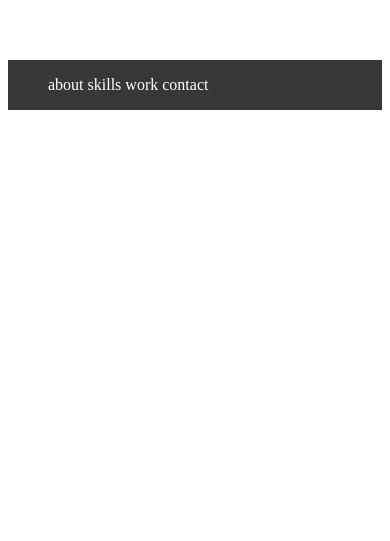
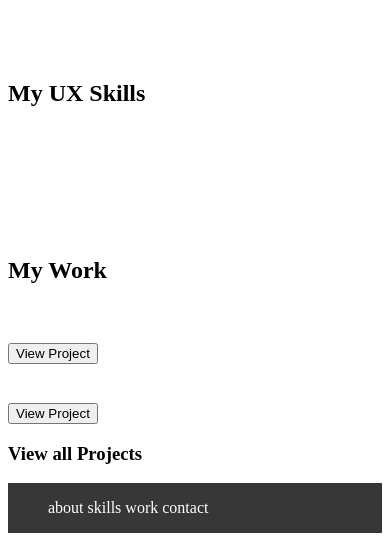
Before and after one commit to MelNaval/UX_UI_HW_18, a plain HTML site: page index.html in a window 390 px wide. Shown: the part 840-1381 px from the top of the page. Before the commit the page ends 958 px from the top, so only its background shows below. Drawn offline with Linux system fonts and the light colour scheme.

Commit message:
Update CSS
add new entries for flex container, media query and workGrid

```diff
--- a/css/style.css
+++ b/css/style.css
@@ -35,6 +35,21 @@ nav li {
     margin: 0 auto;
 }
 
+
+.flexContainer {
+    display: flex;
+    flex-direction: column;
+    width: 33%;
+    margin: auto;
+
+}
+
+.workGrid {
+    display: grid;
+    grid-template-areas: Skill1 Skill2 Skill3;
+
+}
+
 footer {
     background-color: #373738;
     vertical-align: top;
@@ -49,3 +64,18 @@ footer li {
     display: inline-block;
     color: white;
 }
+
+@media only screen and (max-width: 600px) {
+    .flexContainer {
+        flex-direction: column;
+        width: 100%;
+        grid-template-rows: 300px 300px 300px ;
+        grid-template-columns: 1fr 1 fr 1fr;
+        grid-template-areas:
+            "Skill1"
+            "Skill2"
+            "Skill3"
+            ;
+
+    }
+}
--- a/index.html
+++ b/index.html
@@ -36,6 +36,58 @@
             </div>
         </section>
 
+        <!-- My UX Skills section coded using CSS Flex -->
+
+        <section class="mySkills">
+            <h1>My UX Skills</h1>
+            <div class="flexContainer">
+                <div class="Skill1">
+                    <img>
+                    <h3></h3>
+                    <p></p>
+                </div>
+                <div class="Skill2">
+                    <img>
+                    <h3></h3>
+                    <p></p>
+                </div>
+                <div class="Skill3">
+                    <img>
+                    <h3></h3>
+                    <p></p>
+                </div>
+            </div>
+
+        </section>
+
+        <!-- My Work Section Constructed using CSS Grid -->
+
+        <section class="myWork">
+            <h1>My Work</h1>
+            <div class="workGrid">
+                <div class="farthestFirst">
+                    <img>
+                </div>
+
+                <div class="second">
+                    <h4></h4>
+                    <p></p>
+                    <button>View Project</button>
+                </div>
+
+                <div class="farthestFirst2">
+                    <img>
+                </div>
+                <div class="second2">
+                    <h4></h4>
+                    <p></p>
+                    <button>View Project</button>
+                </div>
+            </div>
+            <h3>View all Projects</h3>
+        </section>
+
+
         <footer>
             <ul>
                 <li class="inline-block">
```
